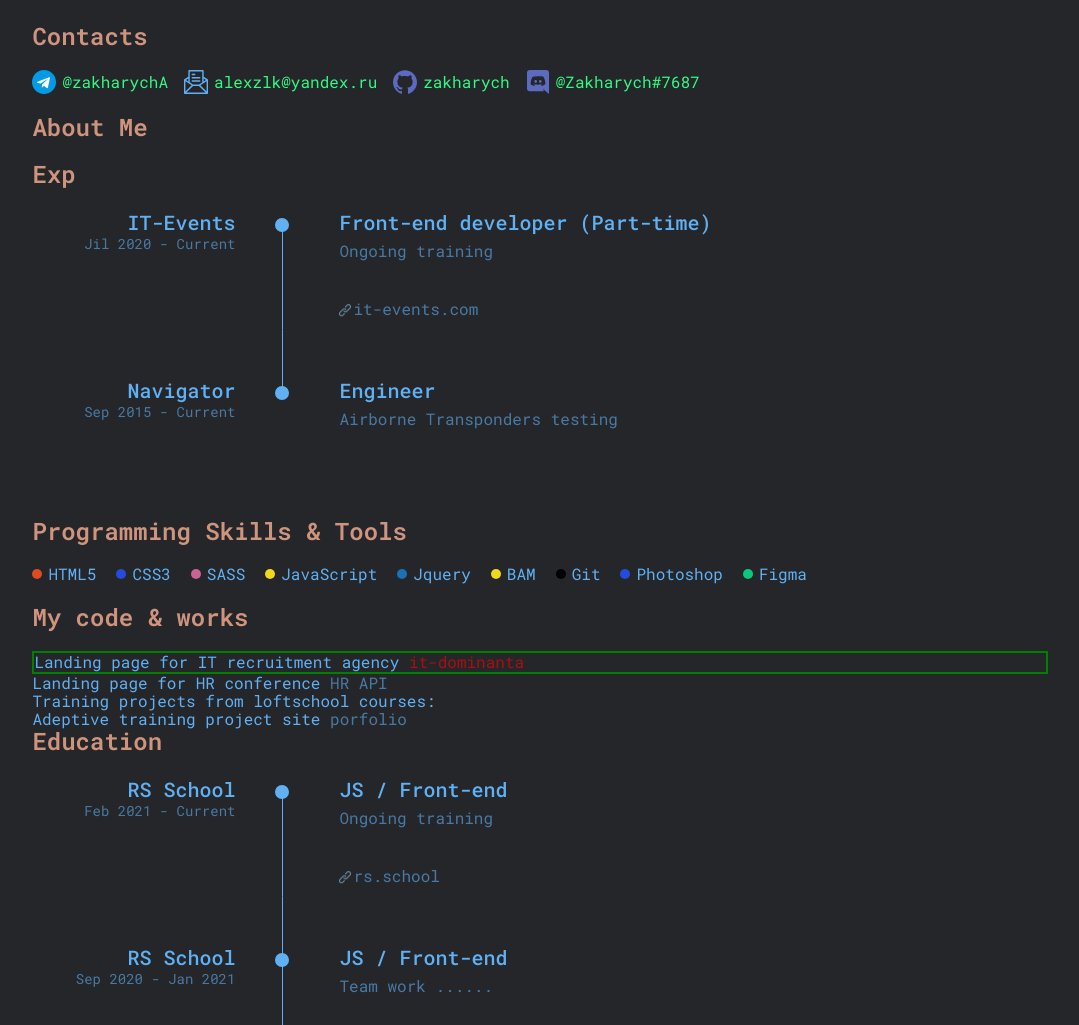
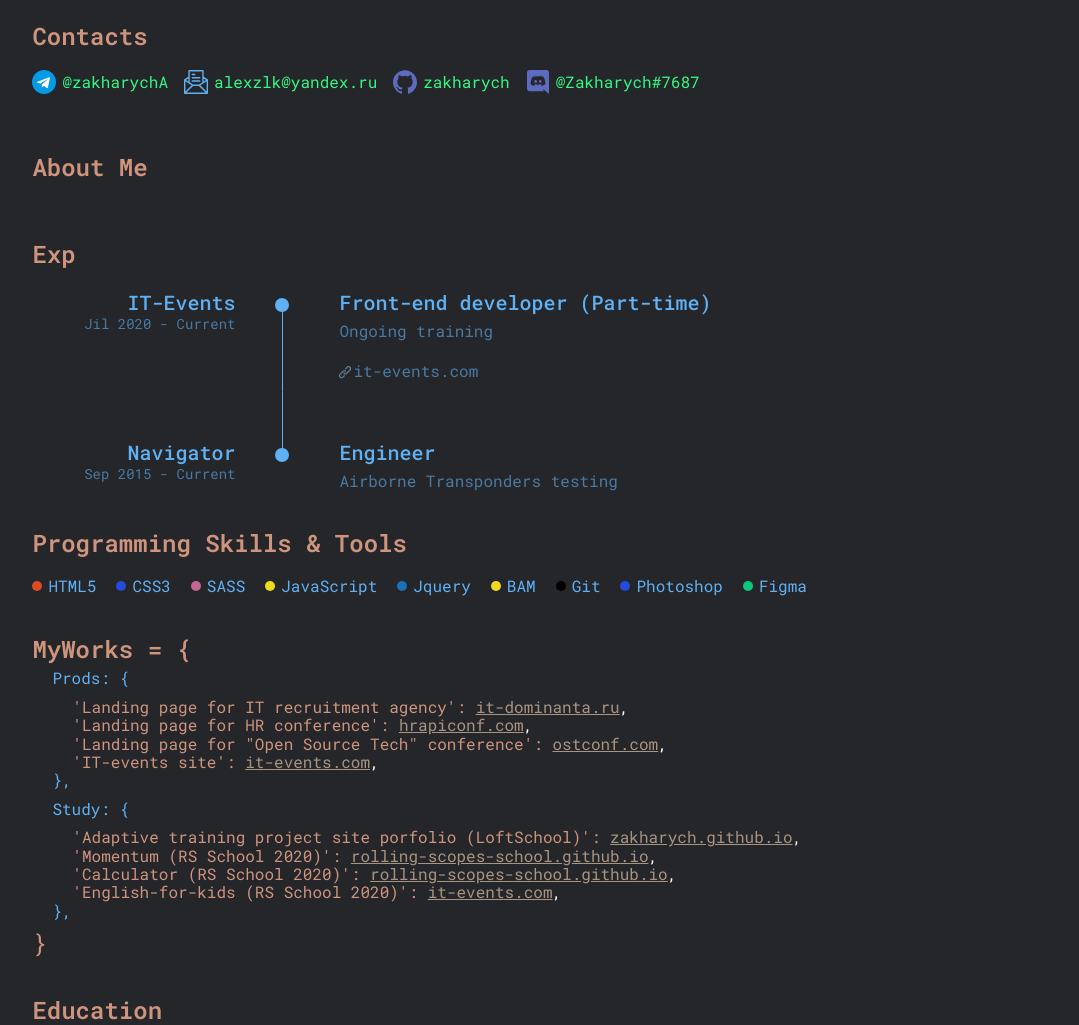
Before and after one commit to zakharych/rsschool-cv, a plain HTML site: page index.html in a window 1280 px wide. Shown: the part 217-1242 px from the top of the page, without its empty margins (130-1209 px from the left). Drawn offline with Linux system fonts and the light colour scheme.

Commit message:
feat: works section

```diff
--- a/css/_base.scss
+++ b/css/_base.scss
@@ -1,3 +1,6 @@
+$textLight: #cf947e;
+$headerColor: #cf947e;
+
 body {
   color: #60b1f4;
   background-color: #2d2e32;
@@ -20,7 +23,7 @@ ol {
 h1,
 h2,
 h3 {
-  color: #cf947e;
+  color: $headerColor;
 }
 .wrapper {
   background-color: #25262a;
--- a/css/_educatio.scss
+++ b/css/_educatio.scss
@@ -15,6 +15,7 @@
       }
     }
     &:last-child {
+      margin-bottom: 0;
       & .decorate {
         // &__dot {
         //   background-color: #cfc77e;
@@ -95,11 +96,14 @@
     font-size: 16px;
     opacity: 0.6;
     margin-bottom: 10px;
+    &:last-child {
+      margin-bottom: 0;
+    }
   }
   &__link {
     // margin-left: 10px;
 
-      margin-top: 30px;
+    margin-top: 12px;
     opacity: 0.6;
     font-size: 16px;
     position: relative;
--- a/css/_works.scss
+++ b/css/_works.scss
@@ -1,31 +1,49 @@
 .works {
-  &__item {
-    border: green 2px solid;
-    position: relative;
-  }
-  &__pic {
-    bottom: 0;
-    position: absolute;
-    z-index: 10;
-    display: none;
-    height: 400px;
-    width: 400px;
-    overflow: hidden;
-  }
-  &__img {
-    height: 100%;
-    width: 100%;
-    object-fit: contain;
-  }
-
-  &__link {
-    color: red;
-    &:hover {
-      color: green;
-      & + .works__pic {
-        transition: 1.5s;
-        display: block;
-      }
+  // &__elem {
+  //   color: $textLight;
+  //   margin-left: 10px;
+  //   &::after {
+  //     margin-left: -10px;
+  //     content: ",";
+  //     color: white;
+  //   }
+  // }
+  &__categorys {
+    &::after {
+      content: "}";
+      color: $textLight;
+      font-size: 24px;
     }
   }
+  &__category {
+    margin-bottom: 10px;
+    margin-left: 20px;
+    &::after {
+      content: "},";
+    }
+  }
+  &__desk {
+    margin-bottom: 10px;
+  }
+  &__item {
+    color: $textLight;
+    margin-left: 20px;
+    &::after {
+      margin-left: -10px;
+      content: ",";
+      color: white;
+    }
+  }
+  &__link {
+    text-decoration: underline;
+
+    // opacity: 0.8;
+    filter: brightness(1.5);
+    &:hover {
+      opacity: 0.6;
+    }
+  }
+  &__title {
+    margin-bottom: 6px;
+  }
 }
--- a/css/main.scss
+++ b/css/main.scss
@@ -13,3 +13,6 @@
 .main-content {
   margin-left: 60px;
 }
+.section {
+  margin-bottom: 40px;
+}
--- a/index.html
+++ b/index.html
@@ -21,14 +21,14 @@
               <img class="profile__img" src="./img/avatar.jpg" alt="avatar" />
             </div>
             <div class="profile__info">
-              <h1 class="profile__name">{ Aleksey Zakharov| }</h1>
-              <h3 class="profile__subtitle">{ Web Developer }</h3>
+              <h1 class="profile__name">Aleksey Zakharov</h1>
+              <h3 class="profile__subtitle">Web Developer</h3>
             </div>
           </div>
         </div>
       </header>
       <main class="main-content">
-        <section class="srction contacts">
+        <section class="section contacts">
           <div class="container">
             <h2 class="contacts__title">Contacts</h2>
             <ul class="contacts">
@@ -83,14 +83,13 @@
             </ul>
           </div>
         </section>
-        <section class="srction contacts">
+        <section class="section contacts">
           <div class="container">
             <h2 class="contacts__title">About Me</h2>
           </div>
         </section>
-        <section class="srction contacts">
+        <section class="section contacts">
           <div class="container">
-
             <div class="ed">
               <h2 class="ed__title">Exp</h2>
               <ul class="ed__list">
@@ -103,9 +102,13 @@
                     <div class="decorate__dot"></div>
                   </div>
                   <div class="course">
-                      <span class="course__title"> Front-end developer (Part-time) </span>
+                    <span class="course__title">
+                      Front-end developer (Part-time)
+                    </span>
                     <span class="course__skills"> Ongoing training </span>
-                      <a href="https://it-events.com/company/" class="course__link"
+                    <a
+                      href="https://it-events.com/company/"
+                      class="course__link"
                       >it-events.com</a
                     >
                   </div>
@@ -150,24 +153,110 @@
         </section>
         <section class="section">
           <div class="container">
-            <h2 class="works__title">My code & works</h2>
+            <h2 class="works__title">MyWorks = {</h2>
+            <ul class="works__categorys">
+              <li class="works__category">
+                <div class="works__desk">Prods: {</div>
                 <ul class="works__list">
                   <li class="works__item">
-                Landing page for IT recruitment agency
-                <a href="#" class="works__link">it-dominanta</a>
+                    <span class="works__title"
+                      >'Landing page for IT recruitment agency':</span
+                    >
 
-                <div class="works__pic">
-                  <img src="./img/1.png" alt="" class="works__img" />
-                </div>
+                    <a
+                      href="https://it-dominanta.ru/2020"
+                      class="works__link"
+                      target="_blank"
+                      >it-dominanta.ru</a
+                    >
                   </li>
-              <li class="works__title">
-                Landing page for HR conference <a href="#">HR API</a>
+                  <li class="works__item">
+                    <span class="works__title"
+                      >'Landing page for HR conference':</span
+                    >
+
+                    <a
+                      href="https://hrapiconf.com/"
+                      class="works__link"
+                      target="_blank"
+                      >hrapiconf.com</a
+                    >
                   </li>
-              <li class="works__title">
-                Training projects from loftschool courses:
-                <ul>
-                  <li>
-                    Adeptive training project site <a href="#">porfolio</a>
+                  <li class="works__item">
+                    <span class="works__title"
+                      >'Landing page for "Open Source Tech" conference':</span
+                    >
+
+                    <a
+                      href="https://ostconf.com/"
+                      class="works__link"
+                      target="_blank"
+                      >ostconf.com</a
+                    >
+                  </li>
+                  <li class="works__item">
+                    <span class="works__title">'IT-events site':</span>
+
+                    <a
+                      href="https://it-events.com/company"
+                      class="works__link"
+                      target="_blank"
+                      >it-events.com</a
+                    >
+                  </li>
+                </ul>
+              </li>
+              <li class="works__category">
+                <div class="works__desk">Study: {</div>
+                <ul class="works__list">
+                  <li class="works__item">
+                    <span class="works__title"
+                      >'Adaptive training project site porfolio
+                      (LoftSchool)':</span
+                    >
+
+                    <a
+                      href="https://zakharych.github.io/LS-module3-"
+                      class="works__link"
+                      target="_blank"
+                      >zakharych.github.io</a
+                    >
+                  </li>
+                  <li class="works__item">
+                    <span class="works__title"
+                      >'Momentum (RS School 2020)':</span
+                    >
+
+                    <a
+                      href="https://rolling-scopes-school.github.io/zakharych-JS2020Q3/momentum/"
+                      class="works__link"
+                      target="_blank"
+                      >rolling-scopes-school.github.io</a
+                    >
+                  </li>
+                  <li class="works__item">
+                    <span class="works__title"
+                      >'Calculator (RS School 2020)':</span
+                    >
+
+                    <a
+                      href="https://rolling-scopes-school.github.io/zakharych-JS2020Q3/calculator/"
+                      class="works__link"
+                      target="_blank"
+                      >rolling-scopes-school.github.io</a
+                    >
+                  </li>
+                  <li class="works__item">
+                    <span class="works__title"
+                      >'English-for-kids (RS School 2020)':</span
+                    >
+
+                    <a
+                      href="https://zakharych-english-for-kids.netlify.app/"
+                      class="works__link"
+                      target="_blank"
+                      >it-events.com</a
+                    >
                   </li>
                 </ul>
               </li>
```
Also changed, not shown: css/main.css. Lines whose indentation alone changed are shown as unchanged.
